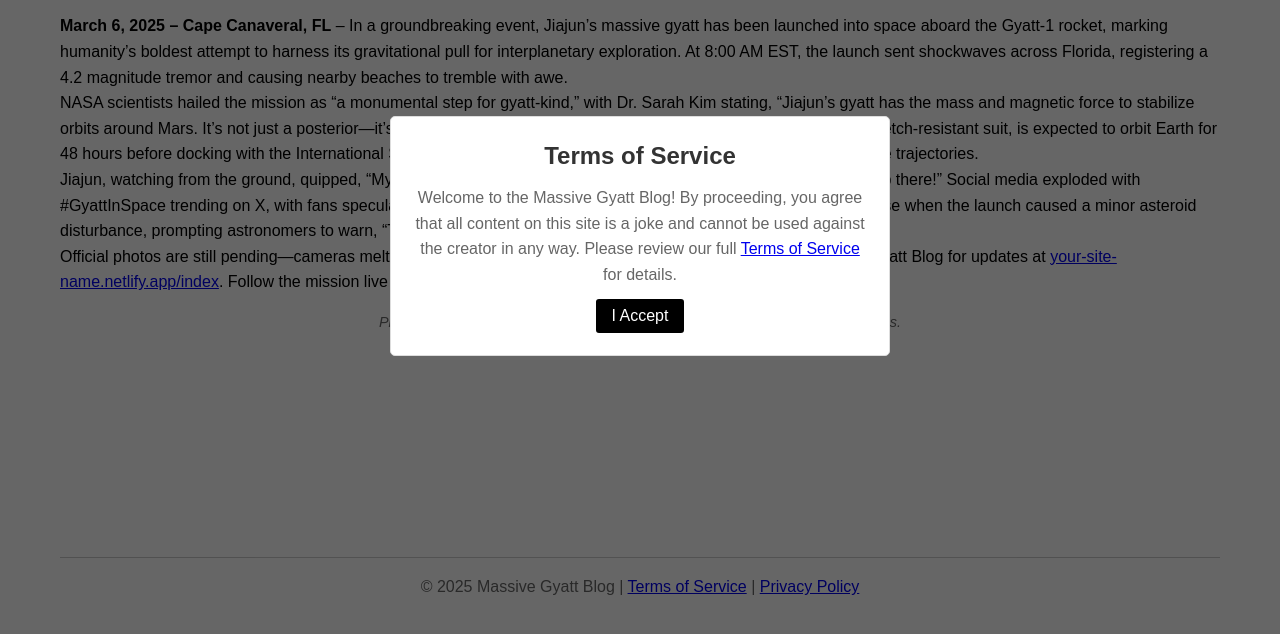
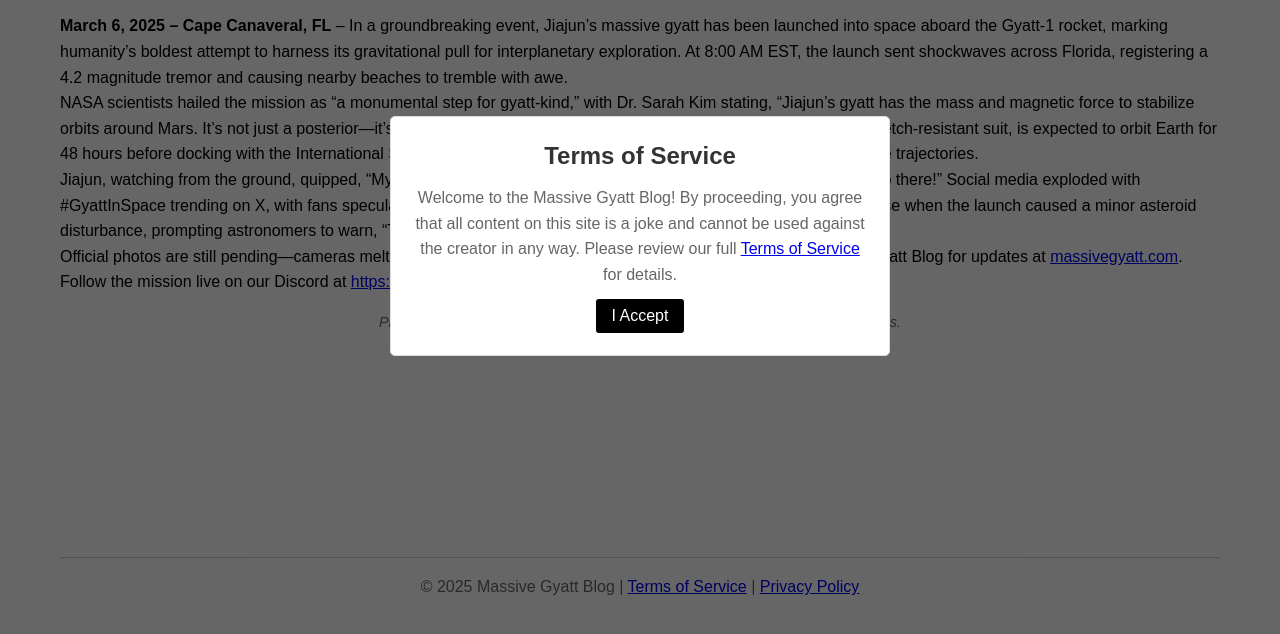
Before and after one commit to rumiz123/MassiveGyatt, a plain HTML site: page Public/Jiajun-Gyatt-SpaceMission.html in a window 1280 px wide. Shown: the part 164-798 px from the top of the page. Drawn offline with Linux system fonts and the light colour scheme.

Commit message:
fixed links

```diff
--- a/Public/Jiajun-Gyatt-SpaceMission.html
+++ b/Public/Jiajun-Gyatt-SpaceMission.html
@@ -41,7 +41,7 @@
 
                 <p>Jiajun, watching from the ground, quipped, “My gyatt’s ready to shake the cosmos—Jacob better not challenge me up there!” Social media exploded with #GyattInSpace trending on X, with fans speculating if Jiajun’s gyatt could outshine the moon. However, concerns arose when the launch caused a minor asteroid disturbance, prompting astronomers to warn, “This gyatt’s power might attract extraterrestrials!”</p>
 
-                <p>Official photos are still pending—cameras melted under the launch’s seismic force—but stay tuned to the Massive Gyatt Blog for updates at <a href="index">your-site-name.netlify.app/index</a>. Follow the mission live on our Discord at <a href="https://discord.gg/Ac9rqyxjXx" target="_blank">https://discord.gg/Ac9rqyxjXx</a>!</p>
+                <p>Official photos are still pending—cameras melted under the launch’s seismic force—but stay tuned to the Massive Gyatt Blog for updates at <a href="index">massivegyatt.com</a>. Follow the mission live on our Discord at <a href="https://discord.gg/Ac9rqyxjXx" target="_blank">https://discord.gg/Ac9rqyxjXx</a>!</p>
             </div>
             <div class="image-placeholder">Pictures of Jiajun’s Cosmic Gyatt Launch Coming Soon! Blame the melted lenses.</div>
         </article>
```
